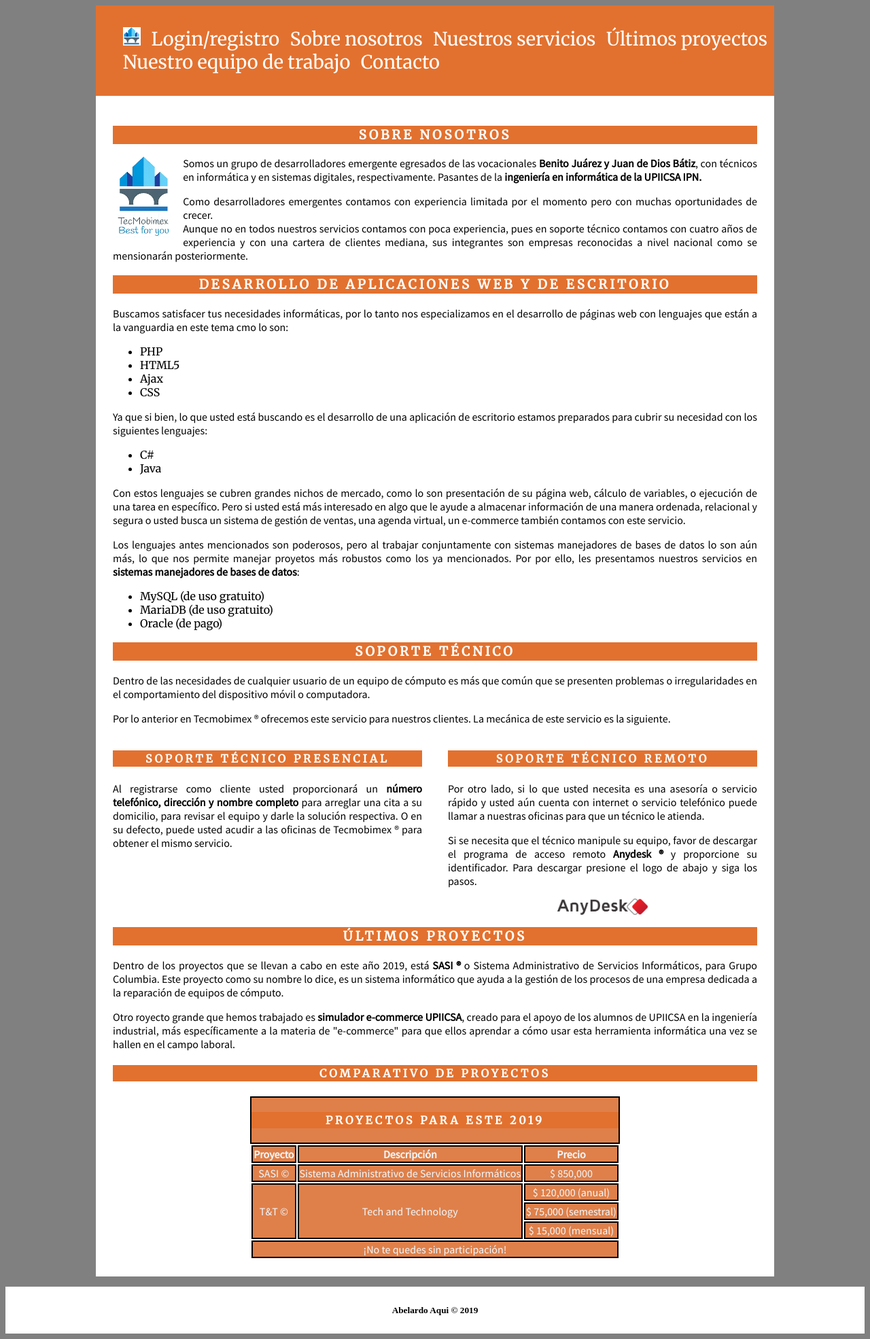
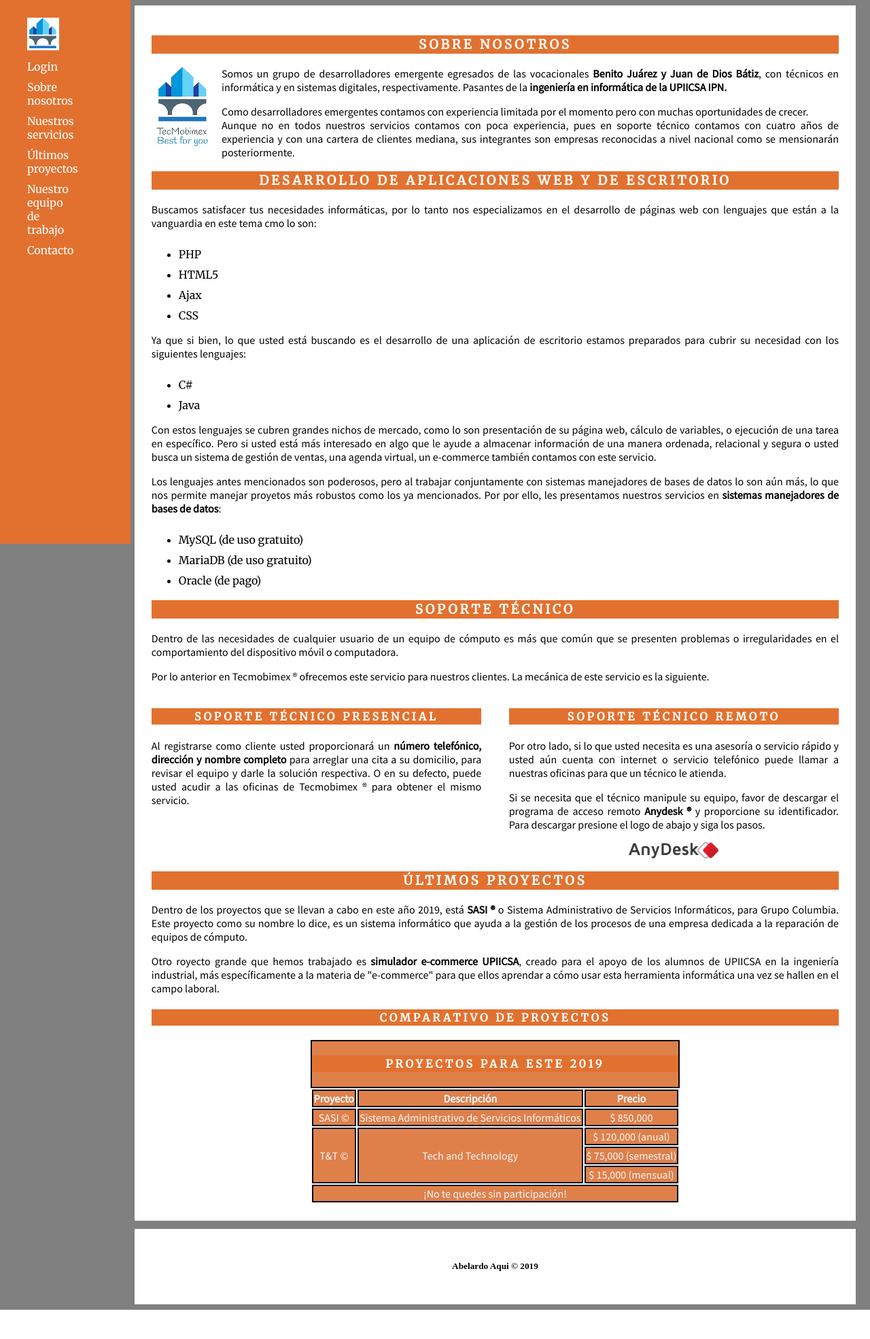
Before and after one commit to TecAbel/tecmobimex, a PHP site: page / in a window 1280 px wide. Shown: the whole page at 68% size. After the commit the page ends 1927 px from the top, so only its background shows below. Run offline with PHP 8.4, Linux system fonts and the light colour scheme.

Commit message:
Probando nuevo estilo de navegacion

```diff
--- a/css/estilos.css
+++ b/css/estilos.css
@@ -27,20 +27,20 @@ div.remoto a img{
 }
 
 footer{
-    margin-top: 15px;
+    width: 84%;
+    margin: 12px auto 0 15%;
     text-align: center;
     background: white;
-    padding-top: 4px;
-    padding-bottom: 4px;
+    padding: 2% 2% 2% 2%;
     box-sizing: border-box; /*Mantiene el tamaño original*/
 }
 div.contenedor{
     background: white;
     /*para centrar*/
-    width: 75%;
+    width: 80%;
     /*margin-left: auto;
     margin-right: auto;*/
-    margin: 0 auto 0 auto;
+    margin: 0 auto 0 15%;
     padding: 2% 2% 2% 2%;
 }
 
@@ -67,7 +67,7 @@ div.logo{
 }
 
 img.logoSuperior{
-    height: 1em;
+    height: 3em;
 }
 img.logoPrincipal{
     height: 8em;
@@ -92,21 +92,11 @@ p,table{
     font-family: 'Source Sans Pro', sans-serif;
 }
 
-header{
-    background: rgb(226, 113, 47);
-    font-family: 'Merriweather', serif;
-    font-size: 1.7em;
-    width: 79%;
-    margin: 0 auto 0 auto;
-}
 nav ul{
     list-style: none;
-
 }
 nav.navegacion li{
-    display: inline;
-    position: relative;
-
+    background: rgb(226, 113, 47);
 }
 
 nav.navegacion ul li a{
@@ -117,7 +107,7 @@ nav.navegacion ul li a{
 }
 ul li{
     font-family: 'Merriweather', serif;
-    padding: 0 9px 0 0;
+    padding: 10px 9px 0 0;
 }
 nav.navegacion ul li a:focus,
 nav.navegacion ul li a:visited,
@@ -128,7 +118,14 @@ nav.navegacion ul li a:active{
 nav.navegacion ul li a:hover{
     background-color: black
 }
-nav.navegacion{
-    padding-top: 5px;
-    padding-bottom: 5px;
+
+
+div.navegacion{
+    background: rgb(226, 113, 47);
+    position: fixed;
+    font-family: 'Merriweather', serif;
+    width: 15%;
+    height: 100%;
+    left: 0;
+    top: 0;
 }
--- a/index.html
+++ b/index.html
@@ -11,17 +11,19 @@
 </head>
 <body>
     <header>
+        <div class="navegacion">
             <nav class="navegacion">
                     <ul>
                         <li><a href="index.html"><img src="img/logoSuperior.png" alt="logo" class="logoSuperior"></a></li>
-                <li><a href="login.php">Login/registro</a></li>
-                <li><a href="#nosotros">Sobre nosotros</a></li>
-                <li><a href="#servicios">Nuestros servicios</a></li>
-                <li><a href="#proyectos">Últimos proyectos</a></li><br>
-                <li><a href="equipo.html">Nuestro equipo de trabajo</a></li>
+                        <li><a href="login.php">Login</a></li>
+                        <li><a href="#nosotros">Sobre <br> nosotros</a></li>
+                        <li><a href="#servicios">Nuestros <br> servicios</a></li>
+                        <li><a href="#proyectos">Últimos <br> proyectos</a></li>
+                        <li><a href="equipo.html">Nuestro <br> equipo <br> de <br> trabajo</a></li>
                         <li><a href="#contacto">Contacto</a></li>
                     </ul>
                 </nav>
+        </div>
     </header>
     <div class="contenedor">
         <main>
```
Lines whose indentation alone changed are shown as unchanged.
